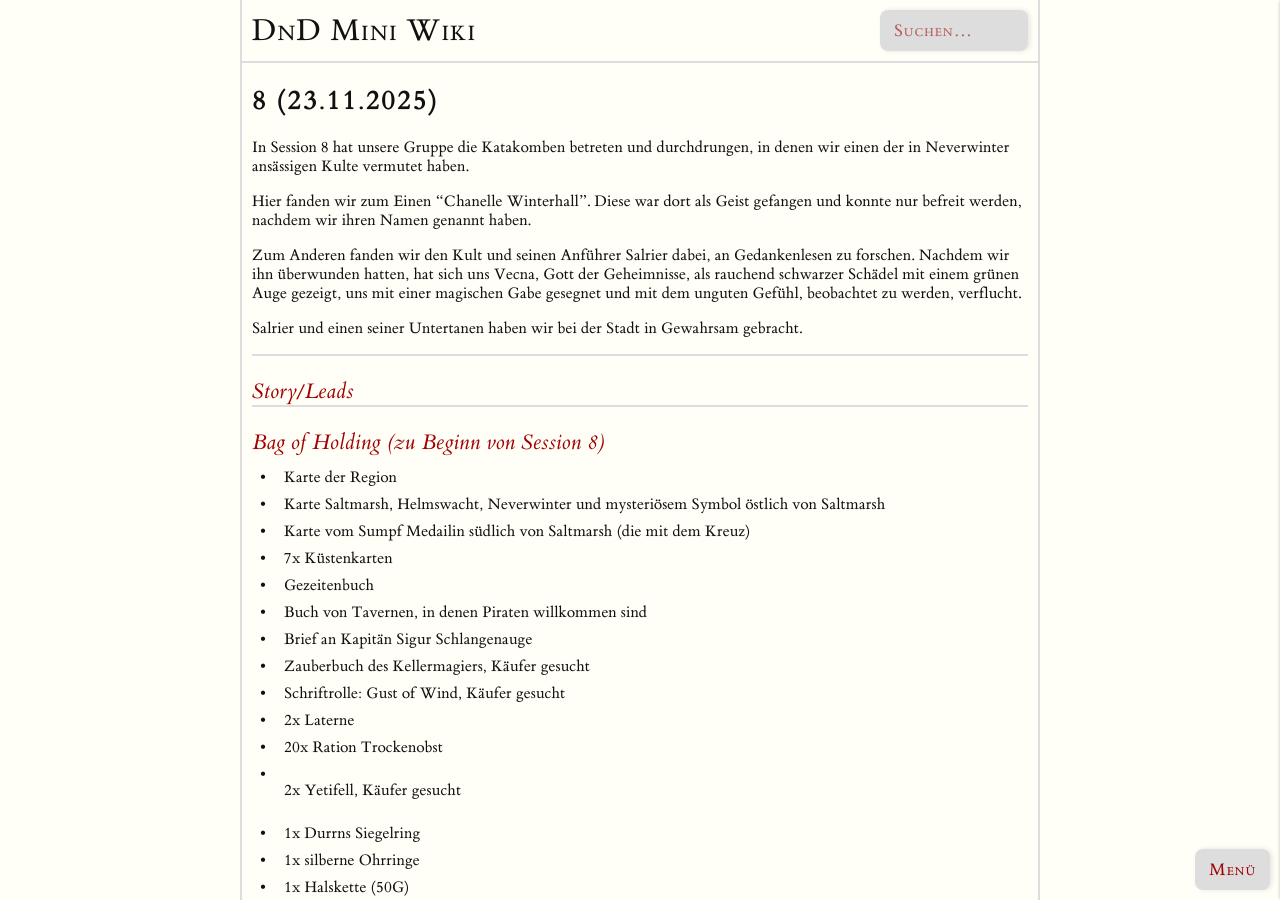
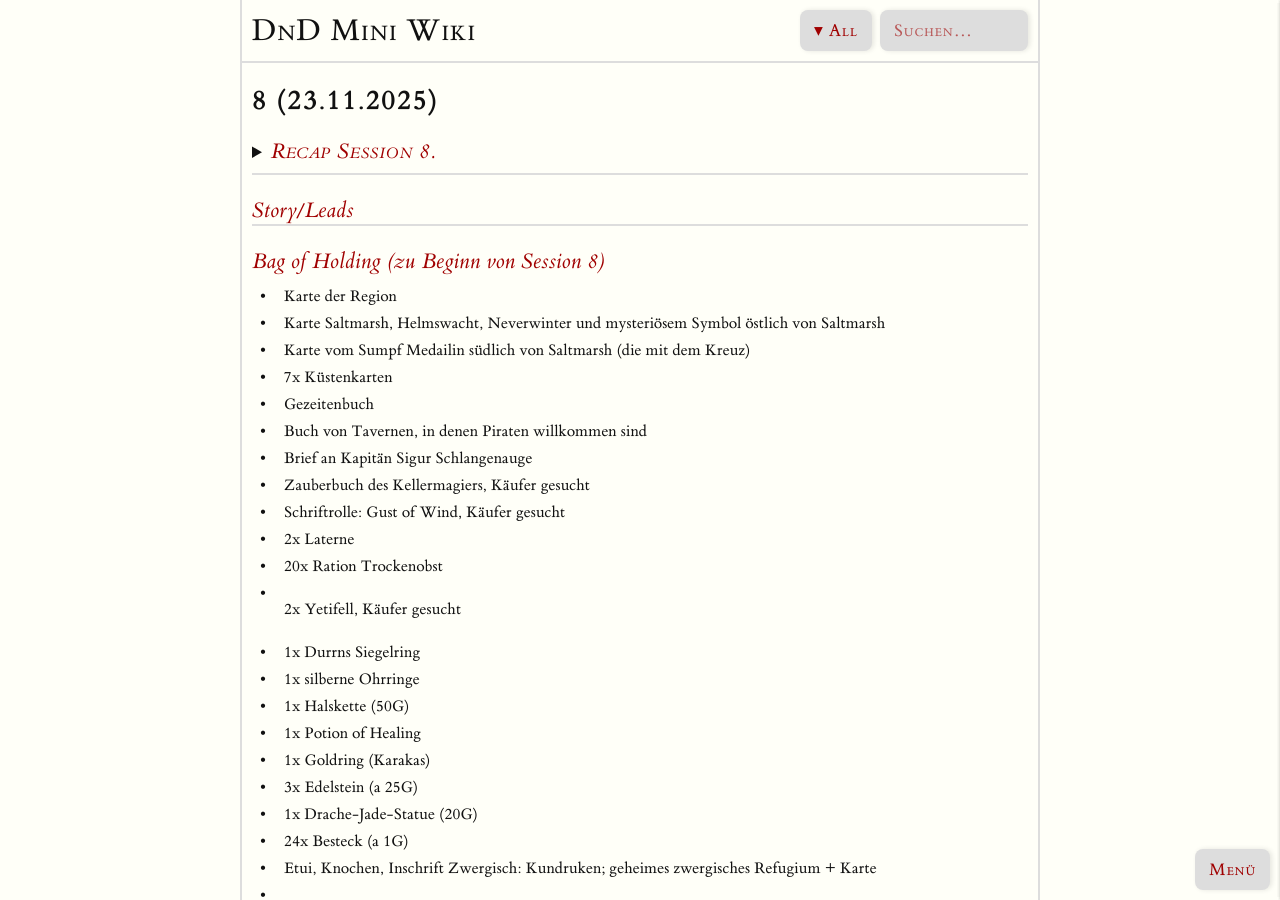
Before and after one commit to FelixDnD/FelixDnD.github.io, a Jekyll site: the page built from content/Sessions/8 (23.11.2025).md, in a window 1280 px wide and 900 px high. Built offline with Jekyll 4.4.1, drawn with Linux system fonts in a browser that asks for light colours; some web fonts are replaced.

Commit message:
24.11. Post Session 8 3/4

```diff
--- a/content/Sessions/8 (23.11.2025).md
+++ b/content/Sessions/8 (23.11.2025).md
@@ -4,15 +4,16 @@
 
 # 8 (23.11.2025)
 
+<details><summary><h3 style="display: inline">Recap Session 8.</h3></summary><p>
 In Session 8 hat unsere Gruppe die Katakomben betreten und durchdrungen, in denen wir einen der in Neverwinter ansässigen Kulte vermutet haben.
-
+<br><br>
 Hier fanden wir zum Einen "Chanelle Winterhall". Diese war dort als Geist gefangen und konnte nur befreit werden, nachdem wir ihren Namen genannt haben.
-
+<br><br>
 Zum Anderen fanden wir den Kult und seinen Anführer Salrier dabei,
 an Gedankenlesen zu forschen. Nachdem wir ihn überwunden hatten,
 hat sich uns Vecna, Gott der Geheimnisse, als rauchend schwarzer Schädel mit einem grünen Auge gezeigt, uns mit einer magischen Gabe gesegnet und mit dem unguten Gefühl, beobachtet zu werden, verflucht.
-
-Salrier und einen seiner Untertanen haben wir bei der Stadt in Gewahrsam gebracht.
+<br><br>
+Salrier und einen seiner Untertanen haben wir bei der Stadt in Gewahrsam gebracht.</p></details>
 
 * * *
 
```
Also changed, not shown: content/Sessions/6 (22.06.2025).md (+6 -3 lines), content/Sessions/7 (03.07.2025).md (+3 -2 lines), content/Sessions/9 (??.??.2025).md (+0 -3 lines).
